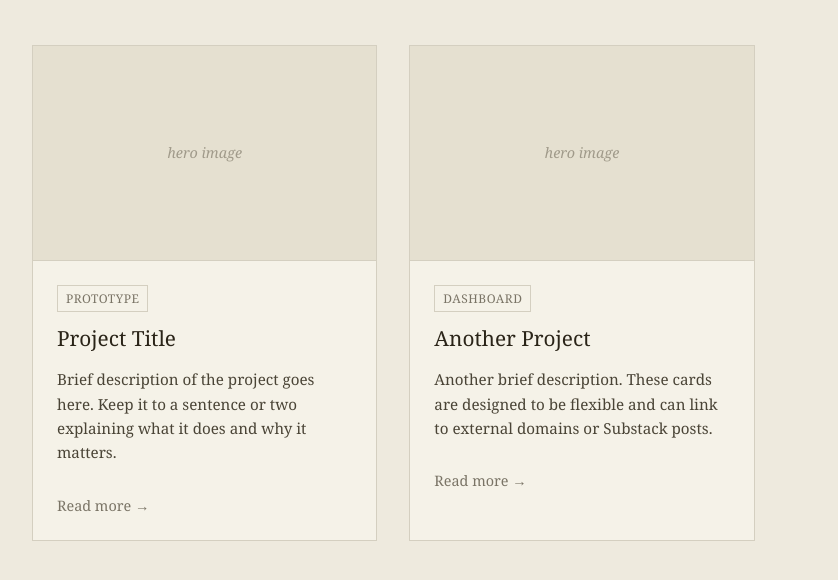
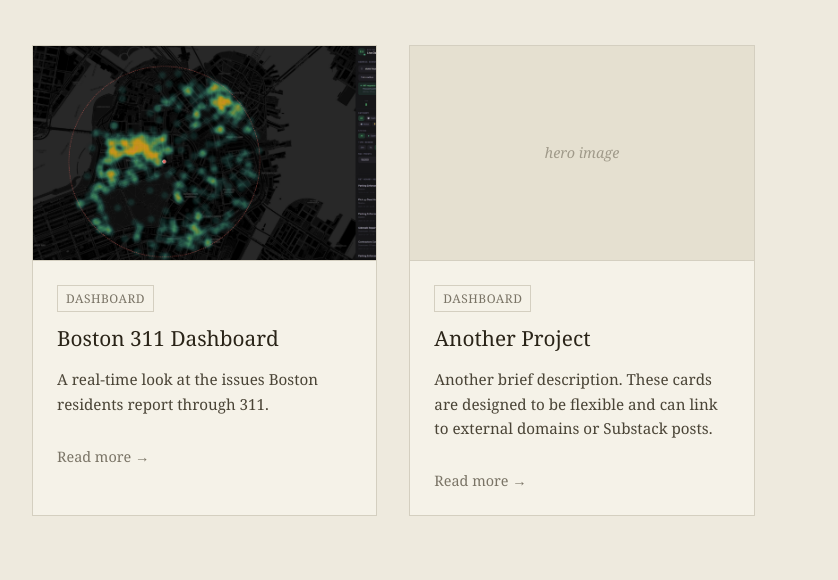
Before and after one commit to andersonstrategicresearch/andersonstrategicresearch.github.io, a plain HTML site: page labs.html in a window 1280 px wide. Shown: the part 244-824 px from the top of the page, without its empty margins (58-896 px from the left). Drawn offline with Linux system fonts and the light colour scheme.

Commit message:
Added 311 labs post

```diff
--- a/labs.html
+++ b/labs.html
@@ -182,12 +182,12 @@
 
         <!-- Example Card 1 -->
         <div class="card">
-          <a href="https://asrinsights.substack.com/" target="_blank">
-            <div class="card-image placeholder">hero image</div>
+          <a href="https://open.substack.com/pub/asrinsights/p/introducing-the-boston-311-dashboard" target="_blank">
+            <img src="boston-311-hero.jpg" alt="Boston 311 Dashboard" class="card-image" />
             <div class="card-content">
-              <span class="tag">Prototype</span>
-              <h2>Project Title</h2>
-              <p class="description">Brief description of the project goes here. Keep it to a sentence or two explaining what it does and why it matters.</p>
+              <span class="tag">Dashboard</span>
+              <h2>Boston 311 Dashboard</h2>
+              <p class="description">A real-time look at the issues Boston residents report through 311.</p>
               <span class="arrow">Read more →</span>
             </div>
           </a>
```
Also changed, not shown: boston-311-hero.jpg (added).
